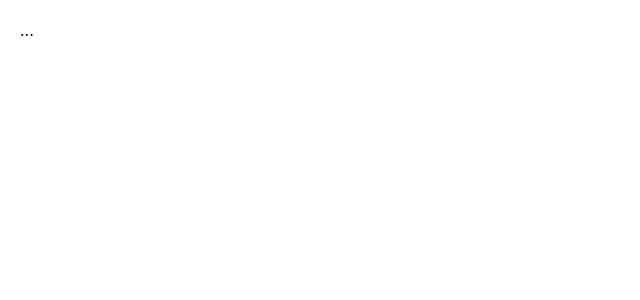
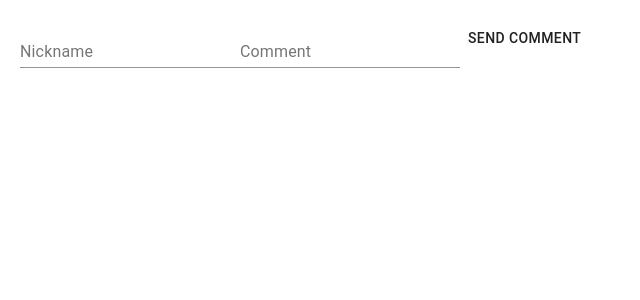
Before and after one commit to sleepwalkerwho/simple-comment-system, a React (Create React App) app in the folder front/itmo-hw3/: page / in a window 1280 px wide. Shown: the top 300 px of the page, without its empty margins (0-640 px from the left). Built offline with nearby package versions, Linux system fonts and the light colour scheme.

Commit message:
release-1.1 added form

```diff
--- a/front/itmo-hw3/src/component/CommentPage.tsx
+++ b/front/itmo-hw3/src/component/CommentPage.tsx
@@ -1,4 +1,5 @@
 import React, {Component, ReactNode} from "react";
+import { Button, TextField } from "@material-ui/core";
 import "./CommentPage.scss"
 
 export class CommentPage extends Component {
@@ -6,7 +7,9 @@ export class CommentPage extends Component {
     public render(): ReactNode {
         return (
             <div className="div-comments-page">
-                ...
+                <TextField label="Nickname"/>
+                <TextField label="Comment"/>
+                <Button>Send Comment</Button>
             </div>
         )
     }
```
